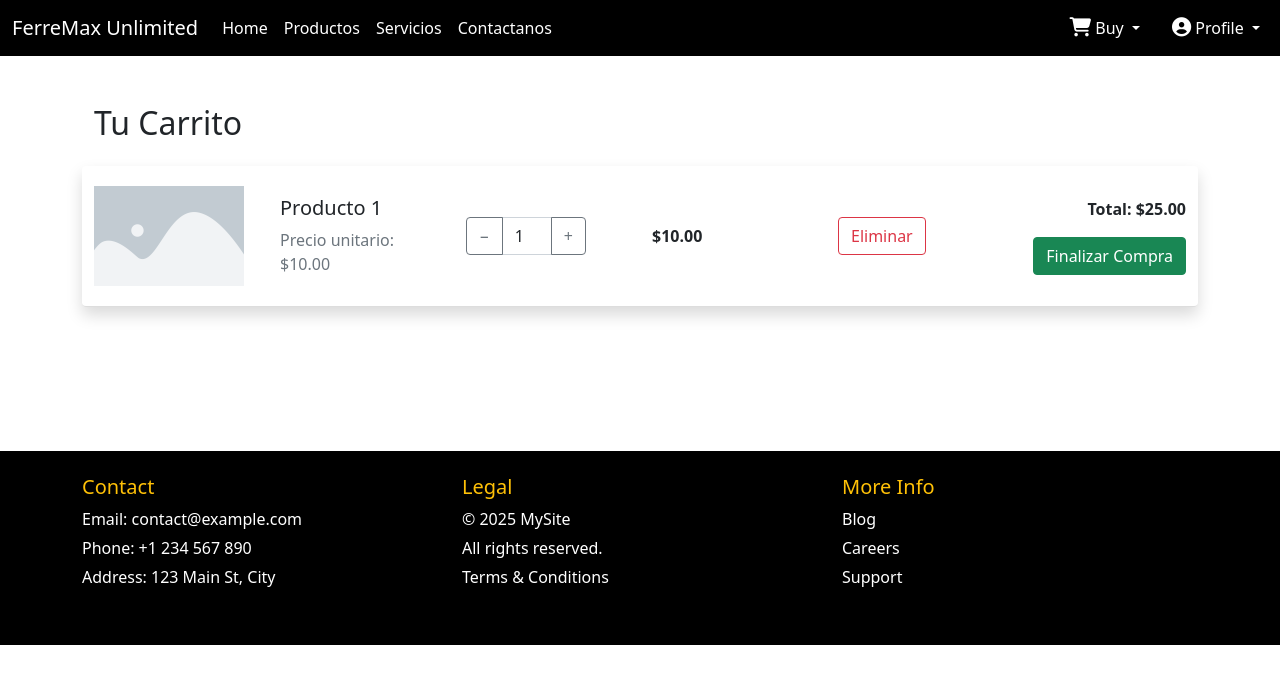
After one commit to JuakinFredes/FerremaxUnlimited, a Django app: page /carrito/ in a window 1280 px wide. The commit adds this page. Shown: the top 684 px of the page. Run offline with Django 5.2, Linux system fonts and the light colour scheme.

Commit message:
producto y carrito

```diff
--- /dev/null
+++ b/FerremaxUnlimited/app/static/css/carrito.css
@@ -0,0 +1,12 @@
+.cart-item {
+    border-bottom: 1px solid #ddd;
+    padding: 20px 0;
+  }
+
+  .cart-item img {
+    max-width: 150px;
+  }
+
+  .total-summary {
+    font-size: 1.2rem;
+  }
--- /dev/null
+++ b/FerremaxUnlimited/app/static/css/producto.css
@@ -0,0 +1,4 @@
+img{
+    min-height: 120px;
+    max-height: auto;
+}
--- /dev/null
+++ b/FerremaxUnlimited/app/templates/app/Carrito.html
@@ -0,0 +1,85 @@
+{% extends 'app/base.html' %}
+{% load static %}
+
+<!--este bloque es para los css especificos de pagina-->
+{% block css %}
+<link rel="stylesheet" href="{% static 'css/carrito.css' %}">
+{% endblock %}
+
+<!--este bloque es para los javascript especificos de pagina-->
+{% block js %}
+<script>
+    const unitPrices = {
+      qty1: 10,
+      qty2: 15
+    };
+
+    function changeQty(id, delta) {
+      const input = document.getElementById(id);
+      let val = parseInt(input.value) || 1;
+      val += delta;
+      if (val < parseInt(input.min)) val = parseInt(input.min);
+      if (val > parseInt(input.max)) val = parseInt(input.max);
+      input.value = val;
+      updateTotal();
+    }
+
+    function updateTotal() {
+      let total = 0;
+
+      Object.keys(unitPrices).forEach(id => {
+        const qty = parseInt(document.getElementById(id).value) || 1;
+        const price = unitPrices[id];
+        const lineTotal = qty * price;
+        document.getElementById('total' + id.replace('qty', '')).textContent = `$${lineTotal.toFixed(2)}`;
+        total += lineTotal;
+      });
+
+      document.getElementById('grandTotal').textContent = total.toFixed(2);
+    }
+
+
+  </script>
+{% endblock %}
+
+
+
+{% block contenido %}
+
+<div class="container py-5">
+    <h2 class="mb-4">Tu Carrito</h2>
+
+    <!-- Producto -->
+    <div class="row align-items-center cart-item shadow mb-5 rounded">
+      <div class="col-md-2">
+        <img src="{% static 'img/placeholder.png' %}" alt="Producto 1" class="img-fluid">
+      </div>
+      <div class="col-md-2">
+        <h5>Producto 1</h5>
+        <p class="mb-0 text-muted">Precio unitario: $10.00</p>
+        <!--text muted es un tipo de texto-->
+      </div>
+      <div class="col-md-2">
+        <!-- Selector de cantidad -->
+        <div class="input-group" style="max-width: 120px;">
+          <button class="btn btn-outline-secondary" type="button" onclick="changeQty('qty1', -1)">−</button>
+          <input type="number" class="form-control text-center" id="qty1" value="1" min="1" max="10" onchange="updateTotal()">
+          <button class="btn btn-outline-secondary" type="button" onclick="changeQty('qty1', 1)">+</button>
+        </div>
+      </div>
+      <div class="col-md-2">
+        <p class="fw-bold mb-0" id="total1">$10.00</p>
+      </div>
+      <div class="col-md-2">
+        <button class="btn btn-outline-danger">Eliminar</button>
+      </div>
+      <div class="col-md-2 text-end">
+        <p><strong>Total: $<span id="grandTotal">25.00</span></strong></p>
+        <button class="btn btn-success">Finalizar Compra</button>
+      </div>
+    </div>
+</div>
+
+
+
+{% endblock %}
--- a/FerremaxUnlimited/app/templates/app/base.html
+++ b/FerremaxUnlimited/app/templates/app/base.html
@@ -50,8 +50,8 @@
               <i class="fas fa-shopping-cart"></i> Buy
             </a>
             <ul class="dropdown-menu dropdown-menu-end" aria-labelledby="buyMenu">
-              <li><a class="dropdown-item" href="#">Carrito</a></li>
-              <li><a class="dropdown-item" href="#">Pagar</a></li>
+              <li><a class="dropdown-item" href="{% url 'carrito' %}">Carrito</a></li>
+              <li><a class="dropdown-item" href="#">Historial</a></li>
             </ul>
           </li>
 
--- a/FerremaxUnlimited/app/urls.py
+++ b/FerremaxUnlimited/app/urls.py
@@ -1,9 +1,11 @@
 from django.urls import path
-from .views import home,contactos,productos,servicios
+from .views import home,contactos,productos,servicios,producto,carrito
 
 urlpatterns = [
     path('', home, name="home"),
     path('contacto/',contactos, name="contactos"),
     path('productos/',productos, name="productos"),
     path('servicios/',servicios, name="servicios"),
+    path('producto/',producto, name="producto"),
+    path('carrito/',carrito, name="carrito"),
 ]
--- a/FerremaxUnlimited/app/views.py
+++ b/FerremaxUnlimited/app/views.py
@@ -13,3 +13,9 @@ def productos(request):
 
 def servicios(request):
     return render(request, 'app/Servicios.html')
+
+def producto(request):
+    return render(request, 'app/Producto.html')
+
+def carrito(request):
+    return render(request, 'app/Carrito.html')
```
Also changed, not shown: FerremaxUnlimited/app/templates/app/Producto.html (added, +69 -0 lines).
